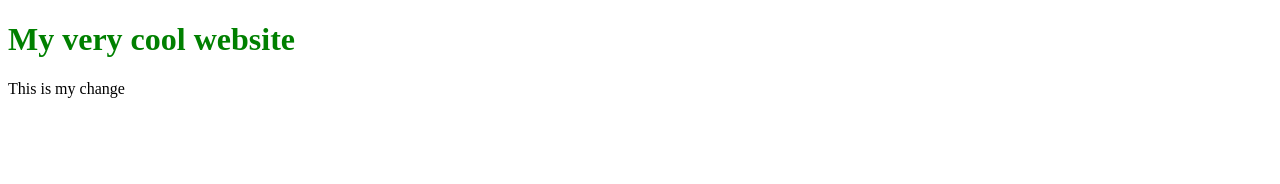
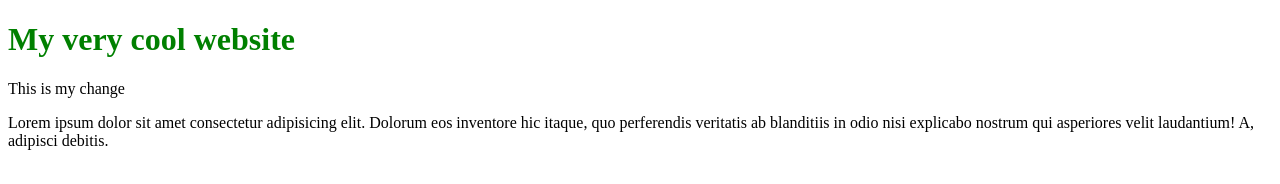
Before and after one commit to oleksmel/april2, a plain HTML site: page index.html in a window 1280 px wide. Drawn offline with Linux system fonts and the light colour scheme.

Commit message:
added the p tag

```diff
--- a/index.html
+++ b/index.html
@@ -9,5 +9,6 @@
 <body>
     <h1 style="color:green">My very cool website</h1>
     <div>This is my change</div>
+    <p>Lorem ipsum dolor sit amet consectetur adipisicing elit. Dolorum eos inventore hic itaque, quo perferendis veritatis ab blanditiis in odio nisi explicabo nostrum qui asperiores velit laudantium! A, adipisci debitis.</p>
 </body>
 </html>
```
